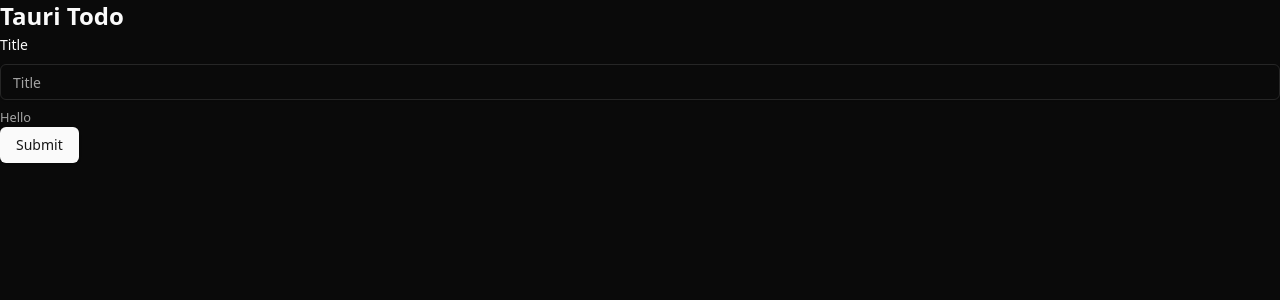
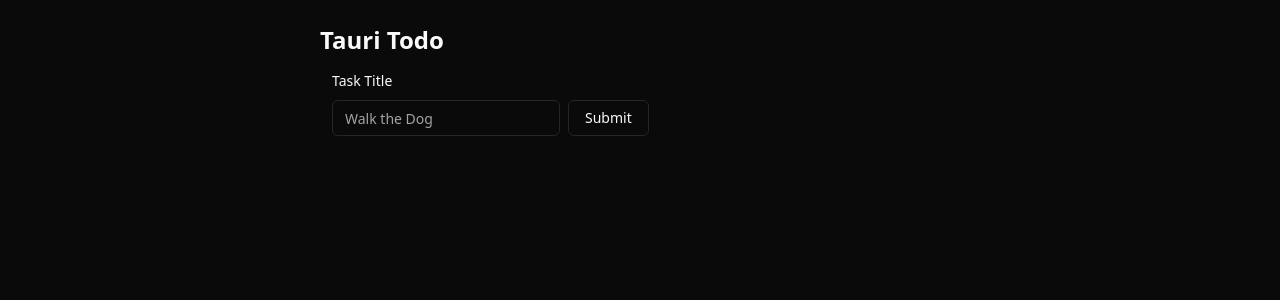
Before and after one commit to callsamu/tauritodo, a React (Vite) app: page / in a window 1280 px wide. Shown: the top 300 px of the page. Built offline with nearby package versions, Linux system fonts and the light colour scheme.

Commit message:
feat: improve look

```diff
--- a/src/App.tsx
+++ b/src/App.tsx
@@ -27,7 +27,7 @@ function App() {
 
 	return (
 		<ThemeProvider defaultTheme="dark">
-			<main>
+			<main className="mx-auto py-6 md:w-1/2 sm:w-full">
 				<h1 className="font-bold text-2xl">Tauri Todo</h1>
 				<TaskForm onSubmit={task => tasks.add(task.title).then(setTasks)} />
 				<ul>
--- a/src/components/task-form.tsx
+++ b/src/components/task-form.tsx
@@ -27,26 +27,31 @@ export function TaskForm({ onSubmit }: TaskFormProps) {
 		},
 	});
 
+	function _onSubmit(values: TaskSchema) {
+		onSubmit(values);
+		form.reset();
+	}
+
 	return (
 		<Form {... form}>
-			<form onSubmit={form.handleSubmit(onSubmit)}>
+			<form
+				className="w-full m-3 flex items-end gap-2"
+				onSubmit={form.handleSubmit(_onSubmit)}
+			>
 				<FormField
 					control={form.control}
 					name="title"
 					render={({ field }) => (
 						<FormItem>
-							<FormLabel>Title</FormLabel>
+							<FormLabel>Task Title</FormLabel>
 							<FormControl>
-								<Input placeholder="Title" {...field} />
+								<Input placeholder="Walk the Dog" {...field} />
 							</FormControl>
-							<FormDescription>
-							 Hello
-							</FormDescription>
 							<FormMessage />
 						</FormItem>
 					)}
 				/>
-				<Button type="submit">Submit</Button>
+				<Button variant="outline" type="submit">Submit</Button>
 			</form>
 		</Form>
 	);
```
